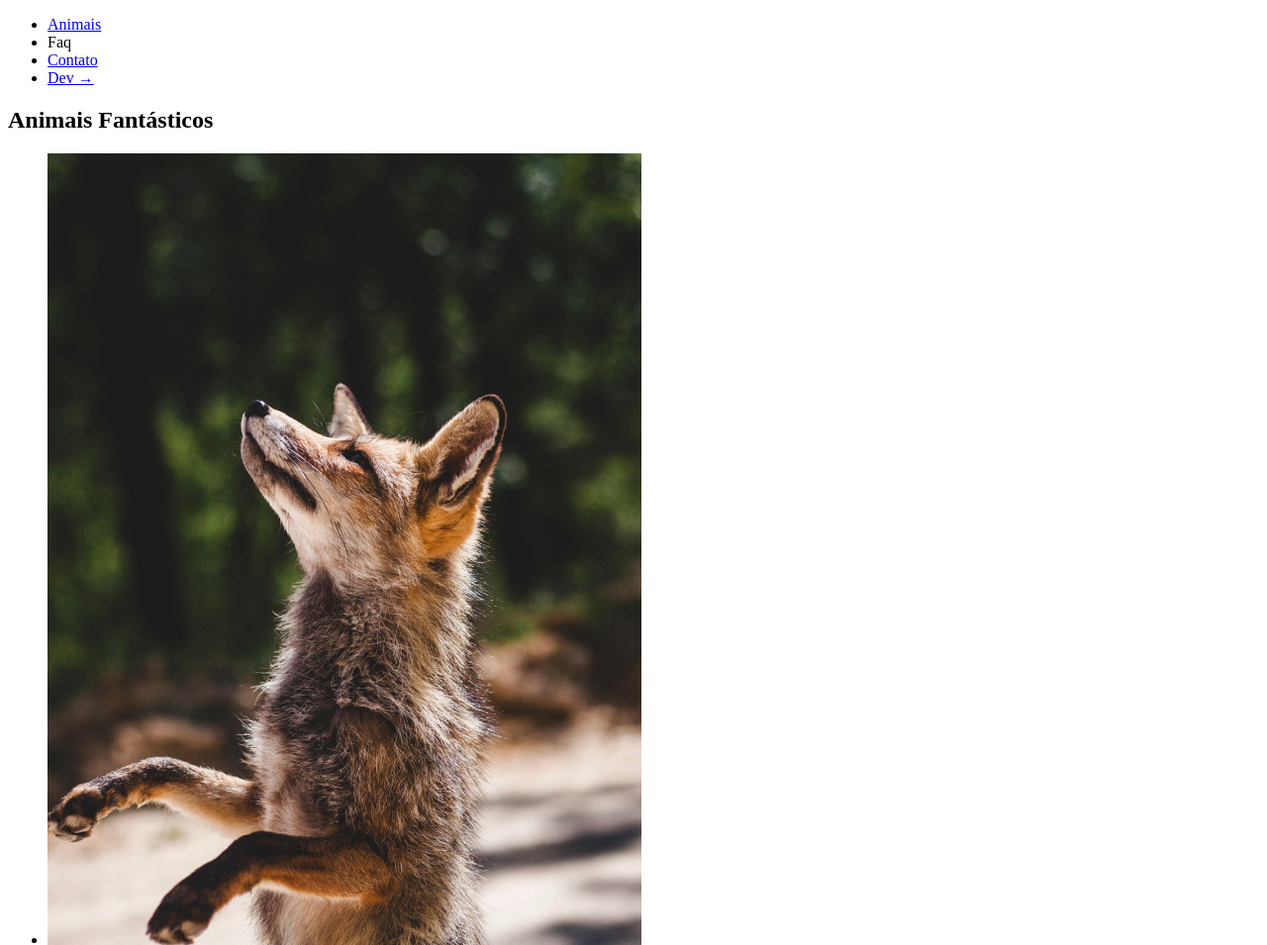
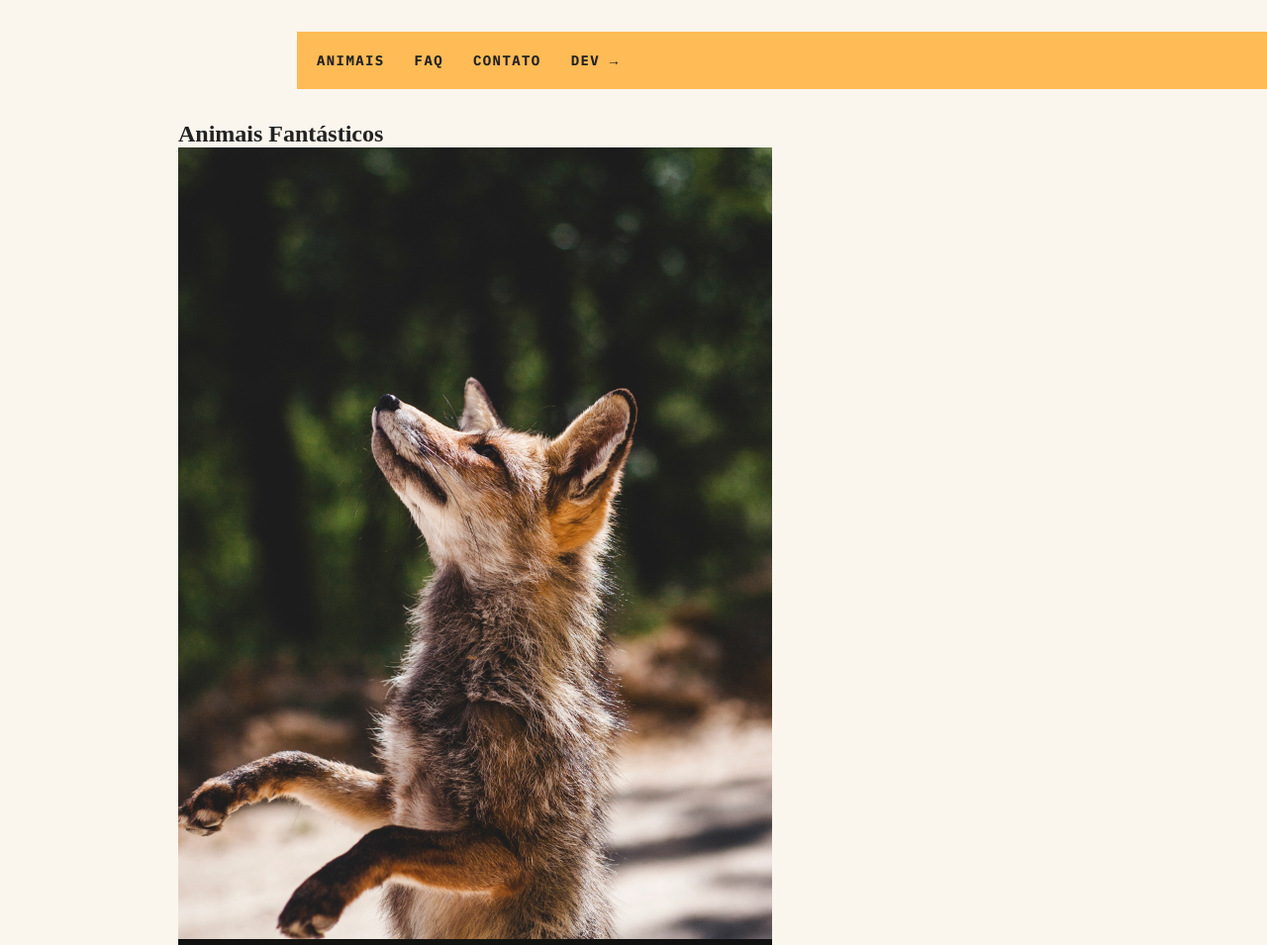
Before and after one commit to terrakaroline/JavaScript, a plain HTML site: page animais-fantasticos/index.html in a window 1280 px wide. Shown: the top 955 px of the page at 99% size. Drawn offline with Linux system fonts and the light colour scheme.

Commit message:
inicio do css do projeto

```diff
--- a/animais-fantasticos/index.html
+++ b/animais-fantasticos/index.html
@@ -5,13 +5,16 @@
     <meta http-equiv="X-UA-Compatible" content="IE=edge" />
     <meta name="viewport" content="width=device-width, initial-scale=1.0" />
     <title>Animais Fantásticos</title>
+    <link rel="preconnect" href="https://fonts.googleapis.com">
+    <link rel="preconnect" href="https://fonts.gstatic.com" crossorigin>
+    <link href="https://fonts.googleapis.com/css2?family=IBM+Plex+Mono:wght@400;500;600;700&display=swap" rel="stylesheet">
     <link rel="stylesheet" href="style.css" />
   </head>
   <body>
     <nav class="menu">
       <ul>
         <li><a href="#animais">Animais</a></li>
-        <li><a href="#faq"></a>Faq</li>
+        <li><a href="#faq">Faq</a></li>
         <li><a href="#contato">Contato</a></li>
         <li><a href="https://www.origamid.com">Dev →</a></li>
       </ul>
--- a/animais-fantasticos/style.css
+++ b/animais-fantasticos/style.css
@@ -0,0 +1,51 @@
+body, h1, h2, h3, ul, li, p, dd, dt, dl {
+    margin: 0px;
+    padding: 0px;
+}
+
+img {
+    display: block;
+    max-width: 100%;
+}
+
+ul {
+    list-style: none;
+}
+
+body {
+    background: #faf6ed;
+    color: #222;
+    -webkit-font-smoothing: antialiased;
+    display: grid;
+    grid-template-columns: 1fr 120px minmax(300px, 800px) 1fr;
+}
+
+.menu {
+    grid-column: 3 / 5;
+    margin-top: 2rem;
+    margin-bottom: 2rem;
+    background: #fb5;
+}
+
+.menu ul {
+    display: flex;
+    flex-wrap: wrap;
+    padding: 10px;
+}
+
+.menu li a {
+    display: block;
+    padding: 10px;
+    margin-right: 10px;
+    color: #222;
+    text-decoration: none;
+    font-family: 'IBM Plex Mono', monospace;
+    font-weight: bold;
+    text-transform: uppercase;
+    font-size: .875rem;
+    letter-spacing: .1em;
+}
+
+.grid-section {
+    grid-column: 2 / 4;
+}
```
